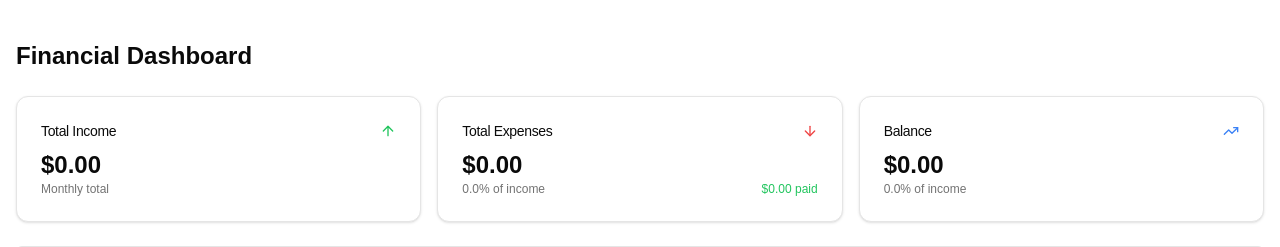
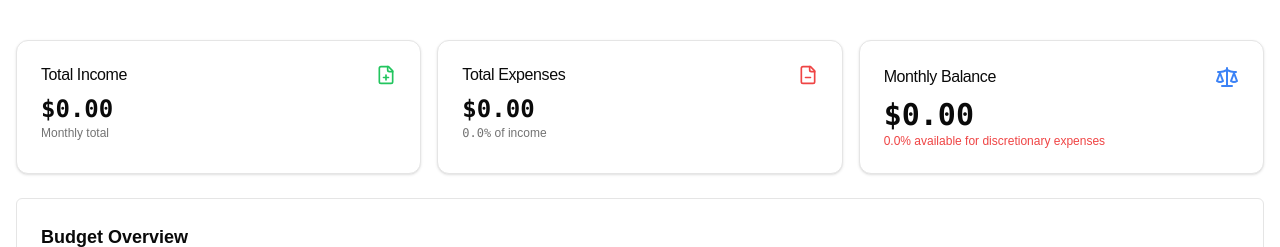
Before and after one commit to joaquinponzone/money-flow, a Next.js app: page / in a window 1280 px wide. Shown: the top 247 px of the page. Built offline with nearby package versions, Linux system fonts and the light colour scheme; no server answers.

Commit message:
chore: add new separator component, update dashboard UI with improved layout and icons

```diff
--- a/package.json
+++ b/package.json
@@ -23,6 +23,7 @@
     "@radix-ui/react-popover": "^1.1.4",
     "@radix-ui/react-progress": "^1.1.1",
     "@radix-ui/react-select": "^2.1.4",
+    "@radix-ui/react-separator": "^1.1.1",
     "@radix-ui/react-slot": "^1.1.1",
     "@radix-ui/react-switch": "^1.1.2",
     "@radix-ui/react-tabs": "^1.1.2",
--- a/src/app/page.tsx
+++ b/src/app/page.tsx
@@ -1,7 +1,7 @@
 import { Card, CardContent, CardHeader, CardTitle } from "@/components/ui/card";
 import { getExpenses, getCurrentMonthExpenses, getCurrentMonthIncomes } from "./actions";
-import { formatCurrency } from "@/lib/utils";
-import { ArrowUpIcon, ArrowDownIcon, TrendingUpIcon } from "lucide-react";
+import { cn, formatCurrency } from "@/lib/utils";
+import { XIcon, CheckIcon, Scale, FilePlus, FileMinus } from "lucide-react";
 import BudgetOverview from "@/components/budget-overview";
 import { UpcomingExpenses } from "@/components/upcoming-expenses";
 import { getUserSession } from "@/lib/session";
@@ -95,47 +95,45 @@ export default async function DashboardPage() {
 
   return (
     <div className="container mx-auto py-10 px-4 space-y-6 ">
-      <h1 className="text-2xl font-bold">Financial Dashboard</h1>
+      {/* <h1 className="text-3xl font-bold">Dashboard</h1> */}
 
       <div className="grid gap-4 grid-cols-1 md:grid-cols-3">
         <Card>
           <CardHeader className="flex flex-row items-center justify-between space-y-0 pb-2">
-            <CardTitle className="text-sm font-medium">Total Income</CardTitle>
-            <ArrowUpIcon className="h-4 w-4 text-green-500" />
+            <CardTitle className="font-normal">Total Income</CardTitle>
+            <FilePlus className="size-5 text-green-500" />
           </CardHeader>
           <CardContent>
-            <div className="text-2xl font-bold">{formatCurrency(totalIncome)}</div>
+            <div className="text-2xl font-bold"><span className="font-mono">{formatCurrency(totalIncome)}</span></div>
             <p className="text-xs text-muted-foreground">Monthly total</p>
           </CardContent>
         </Card>
 
         <Card>
           <CardHeader className="flex flex-row items-center justify-between space-y-0 pb-2">
-            <CardTitle className="text-sm font-medium">Total Expenses</CardTitle>
-            <ArrowDownIcon className="h-4 w-4 text-red-500" />
+            <CardTitle className="font-normal">Total Expenses</CardTitle>
+            <FileMinus className="size-5 text-red-500" />
           </CardHeader>
           <CardContent>
-            <div className="text-2xl font-bold">{formatCurrency(totalExpenses)}</div>
-            <div className="flex justify-between items-center">
-              <p className="text-xs text-muted-foreground">{expensesPercentage}% of income</p>
-              <p className="text-xs">
-                <span className="text-green-500">{formatCurrency(paidExpenses)} paid</span>
-                {unpaidExpenses > 0 && (
-                  <span className="text-red-500 ml-2">{formatCurrency(unpaidExpenses)} pending</span>
-                )}
-              </p>
+            <div className="text-2xl font-bold"><span className="font-mono">{formatCurrency(totalExpenses)}</span></div>
+            <div className="flex justify-between items-start">
+              <p className="text-xs text-muted-foreground"><span className="font-mono">{expensesPercentage}%</span> of income</p>
+              {unpaidExpenses > 0 && (
+                <span className="grid grid-cols-1 text-xs text-neutral-500 font-thin">Pending:<span className="text-red-500 font-mono">{formatCurrency(unpaidExpenses)}</span></span>
+              )}
             </div>
           </CardContent>
         </Card>
 
         <Card>
           <CardHeader className="flex flex-row items-center justify-between space-y-0 pb-2">
-            <CardTitle className="text-sm font-medium">Balance</CardTitle>
-            <TrendingUpIcon className="h-4 w-4 text-blue-500" />
+            <CardTitle className="font-normal">Monthly Balance</CardTitle>
+            {/* <TrendingUpIcon className="h-4 w-4 text-blue-500" /> */}
+            <Scale className="size-6 text-blue-500" />
           </CardHeader>
           <CardContent>
-            <div className="text-2xl font-bold">{formatCurrency(balance)}</div>
-            <p className="text-xs text-muted-foreground">{balancePercentage}% of income</p>
+            <div className="text-3xl font-bold font-mono">{formatCurrency(balance)}</div>
+            <p className={cn("text-xs text-muted-foreground", balance > 0 ? "" : "text-red-500")}>{balancePercentage}% available for discretionary expenses</p>
           </CardContent>
         </Card>
       </div>
@@ -219,11 +217,10 @@ export default async function DashboardPage() {
                       </p>
                     </div>
                     <div className="flex items-center gap-2">
-                      <span className="font-bold">{formatCurrency(parseFloat(expense.amount))}</span>
-                      {expense.paidAt ?
-                        <span className="w-1.5 h-1.5 rounded-full bg-green-500" /> :
-                        <span className="w-1.5 h-1.5 rounded-full bg-red-500" />
-                      }
+                      <span className={cn("font-bold", expense.paidAt ? "text-green-500" : "text-red-500")}>{formatCurrency(parseFloat(expense.amount))}</span>
+                      <span className="w-1.5 h-1.5 rounded-full">
+                        {expense.paidAt ? <CheckIcon className="h-2 w-2 text-green-500" /> : <XIcon className="h-2 w-2 text-red-500" />}
+                      </span>
                     </div>
                   </div>
                   <div className="h-[1px] bg-border" />
--- /dev/null
+++ b/src/components/ui/separator.tsx
@@ -0,0 +1,31 @@
+"use client"
+
+import * as React from "react"
+import * as SeparatorPrimitive from "@radix-ui/react-separator"
+
+import { cn } from "@/lib/utils"
+
+const Separator = React.forwardRef<
+  React.ElementRef<typeof SeparatorPrimitive.Root>,
+  React.ComponentPropsWithoutRef<typeof SeparatorPrimitive.Root>
+>(
+  (
+    { className, orientation = "horizontal", decorative = true, ...props },
+    ref
+  ) => (
+    <SeparatorPrimitive.Root
+      ref={ref}
+      decorative={decorative}
+      orientation={orientation}
+      className={cn(
+        "shrink-0 bg-border",
+        orientation === "horizontal" ? "h-[1px] w-full" : "h-full w-[1px]",
+        className
+      )}
+      {...props}
+    />
+  )
+)
+Separator.displayName = SeparatorPrimitive.Root.displayName
+
+export { Separator }
```
Also changed, not shown: 1 other file (tests, documents, lock files or other folders).
